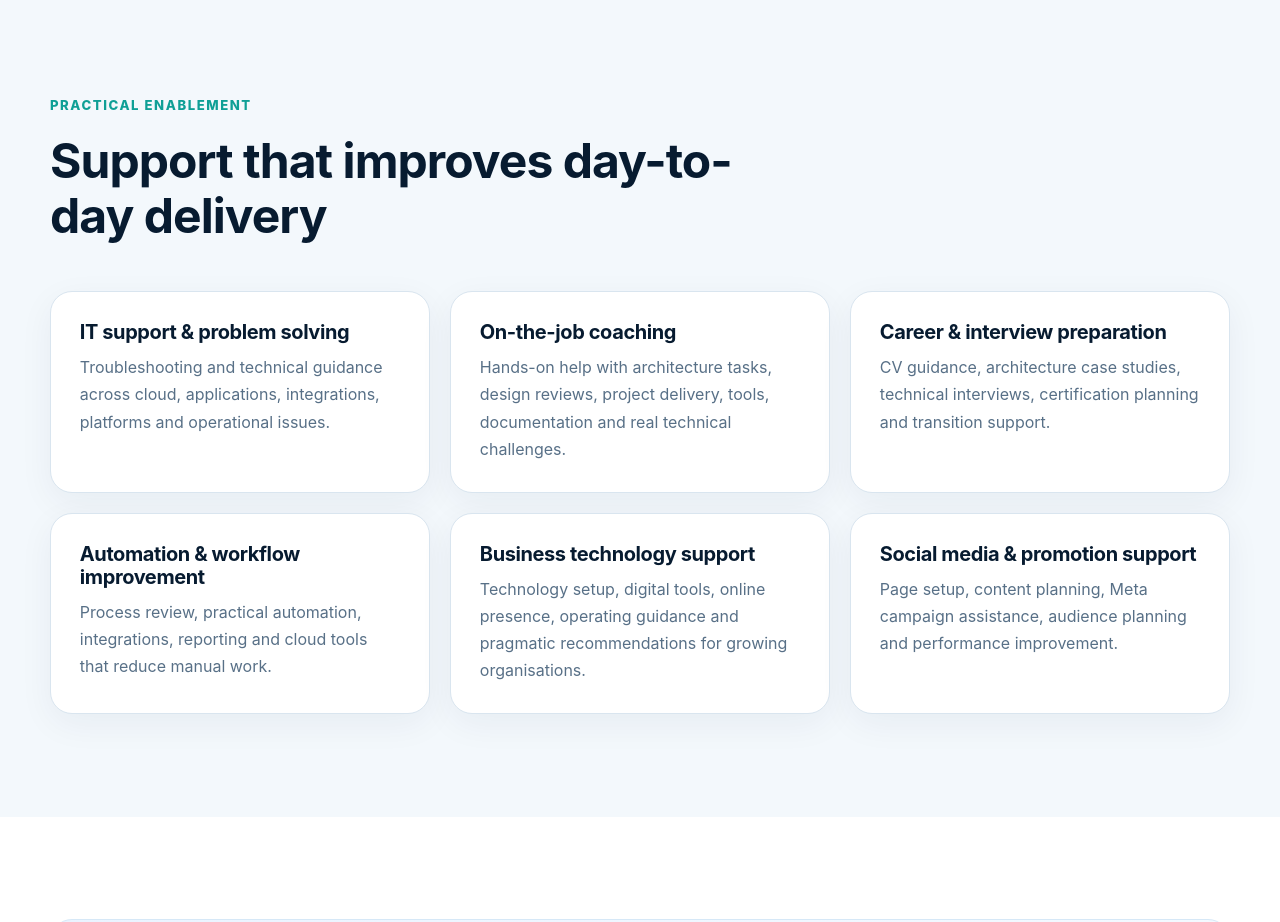
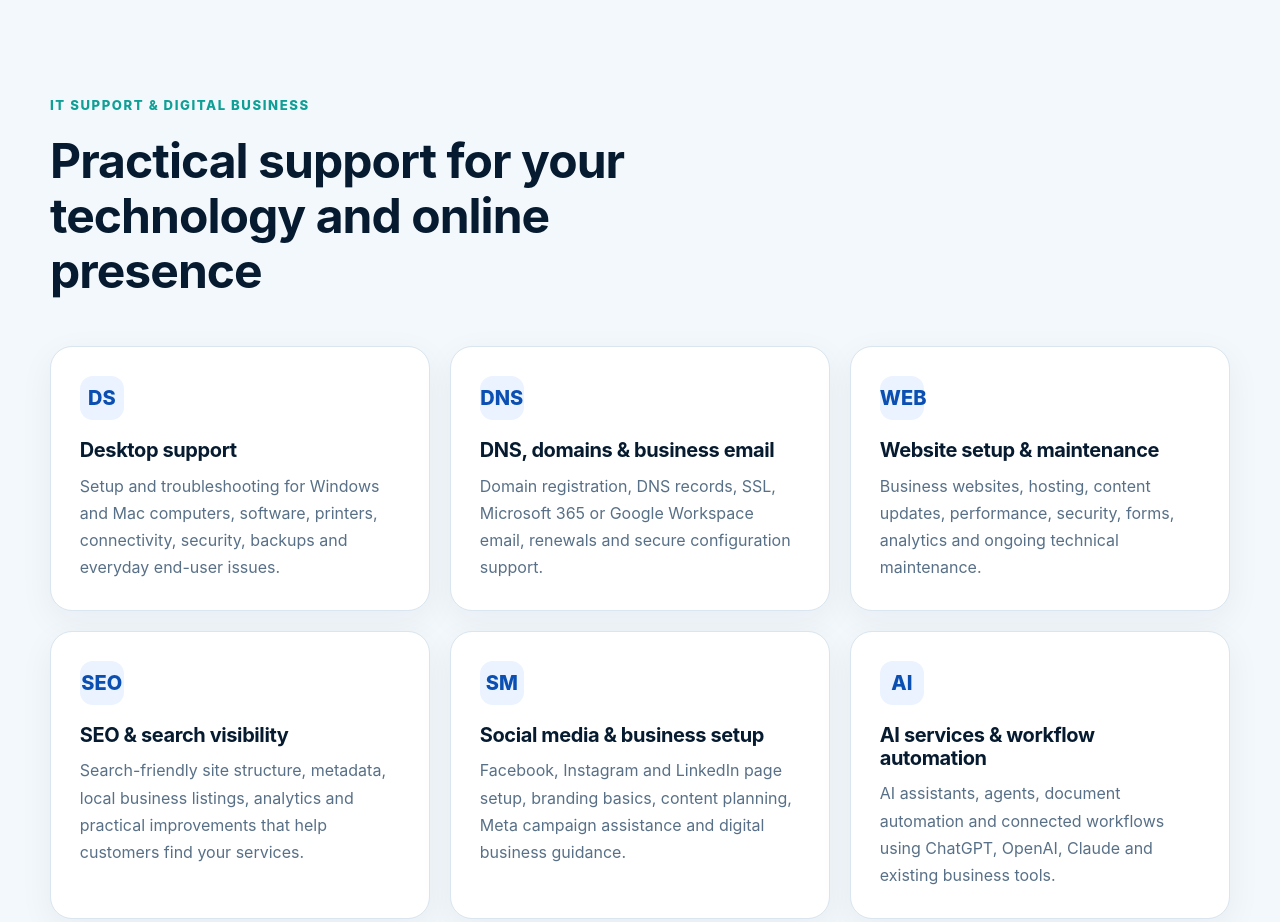
Before and after one commit to basharatustad/sofit-solution, a plain HTML site: page services.html in a window 1280 px wide. Shown: the part 1240-2162 px from the top of the page. Drawn offline with Linux system fonts and the light colour scheme.

Commit message:
Expand support, AI and Boomi services

```diff
--- a/assets/style.css
+++ b/assets/style.css
@@ -461,6 +461,16 @@ nav {
 .article-card h3 {
   margin-top: 0.55rem;
 }
+.blog-grid .article-card img {
+  width: 100%;
+  height: 180px;
+  max-height: 180px;
+  object-fit: cover;
+  object-position: center;
+}
+.blog-grid .article-card h2 {
+  min-height: 3.45em;
+}
 .badge,
 .tag {
   display: inline-flex;
@@ -820,6 +830,13 @@ footer a:hover {
     height: 140px;
     max-height: 140px;
   }
+  .blog-grid .article-card img {
+    height: 140px;
+    max-height: 140px;
+  }
+  .blog-grid .article-card h2 {
+    min-height: 0;
+  }
   .c {
     width: min(100% - 1.25rem, 1180px);
   }
--- a/services.html
+++ b/services.html
@@ -82,52 +82,61 @@
         <div class="c">
           <div class="section-head">
             <div>
-              <span class="eyebrow">Practical enablement</span>
-              <h2>Support that improves day-to-day delivery</h2>
+              <span class="eyebrow">IT support &amp; digital business</span>
+              <h2>Practical support for your technology and online presence</h2>
             </div>
           </div>
           <div class="grid">
             <article class="card">
-              <h3>IT support &amp; problem solving</h3>
+              <span class="icon-chip">DS</span>
+              <h3>Desktop support</h3>
               <p>
-                Troubleshooting and technical guidance across cloud,
-                applications, integrations, platforms and operational issues.
+                Setup and troubleshooting for Windows and Mac computers,
+                software, printers, connectivity, security, backups and everyday
+                end-user issues.
               </p>
             </article>
             <article class="card">
-              <h3>On-the-job coaching</h3>
+              <span class="icon-chip">DNS</span>
+              <h3>DNS, domains &amp; business email</h3>
               <p>
-                Hands-on help with architecture tasks, design reviews, project
-                delivery, tools, documentation and real technical challenges.
+                Domain registration, DNS records, SSL, Microsoft 365 or Google
+                Workspace email, renewals and secure configuration support.
               </p>
             </article>
             <article class="card">
-              <h3>Career &amp; interview preparation</h3>
+              <span class="icon-chip">WEB</span>
+              <h3>Website setup &amp; maintenance</h3>
               <p>
-                CV guidance, architecture case studies, technical interviews,
-                certification planning and transition support.
+                Business websites, hosting, content updates, performance,
+                security, forms, analytics and ongoing technical maintenance.
               </p>
             </article>
             <article class="card">
-              <h3>Automation &amp; workflow improvement</h3>
+              <span class="icon-chip">SEO</span>
+              <h3>SEO &amp; search visibility</h3>
               <p>
-                Process review, practical automation, integrations, reporting
-                and cloud tools that reduce manual work.
+                Search-friendly site structure, metadata, local business
+                listings, analytics and practical improvements that help
+                customers find your services.
               </p>
             </article>
             <article class="card">
-              <h3>Business technology support</h3>
+              <span class="icon-chip">SM</span>
+              <h3>Social media &amp; business setup</h3>
               <p>
-                Technology setup, digital tools, online presence, operating
-                guidance and pragmatic recommendations for growing
-                organisations.
+                Facebook, Instagram and LinkedIn page setup, branding basics,
+                content planning, Meta campaign assistance and digital business
+                guidance.
               </p>
             </article>
             <article class="card">
-              <h3>Social media &amp; promotion support</h3>
+              <span class="icon-chip">AI</span>
+              <h3>AI services &amp; workflow automation</h3>
               <p>
-                Page setup, content planning, Meta campaign assistance, audience
-                planning and performance improvement.
+                AI assistants, agents, document automation and connected
+                workflows using ChatGPT, OpenAI, Claude and existing business
+                tools.
               </p>
             </article>
           </div>
```
Also changed, not shown: api/test/site.test.js (+18 -0 lines), blog.html (+1 -1 lines), index.html (+12 -1 lines).
